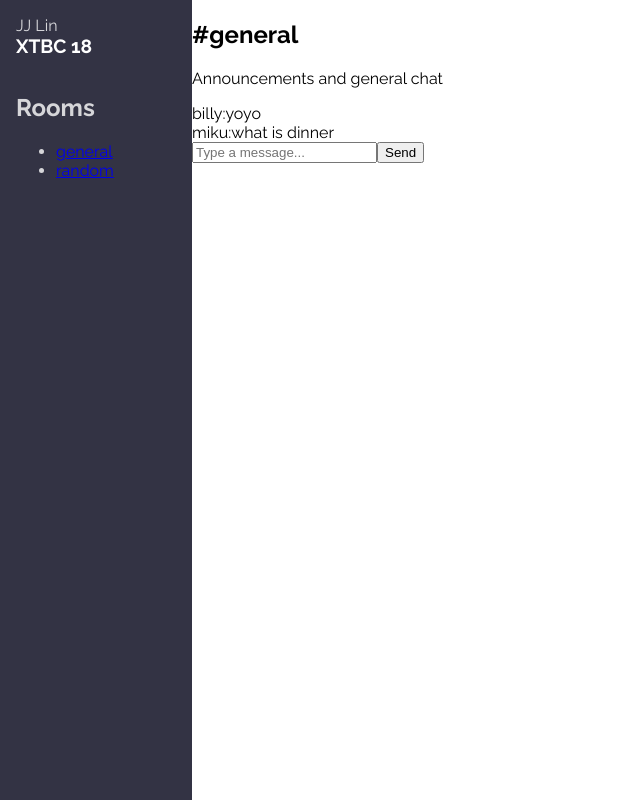
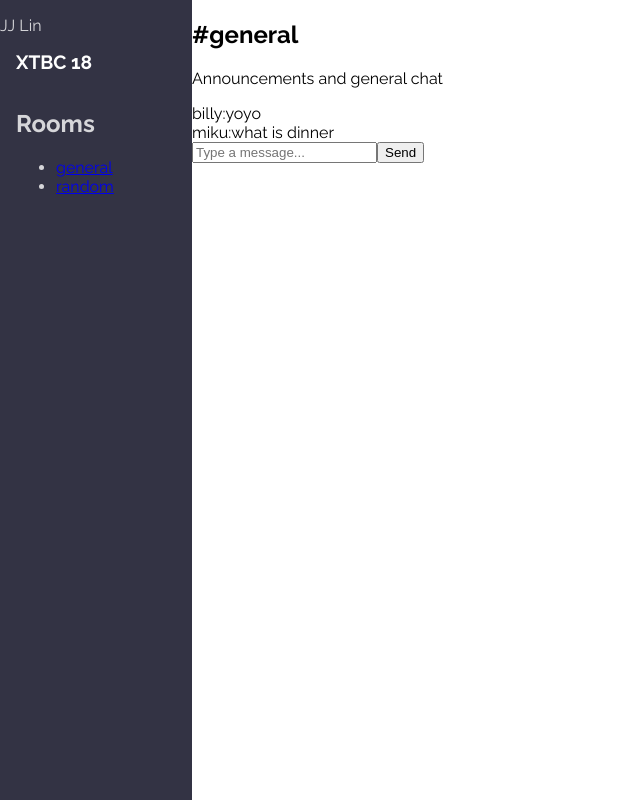
Before and after one commit to fangbilly/ChattingRoom, a React (Create React App) app: page / in a window 1280 px wide. Shown: the whole page, without its empty margins (0-640 px from the left). Built offline with nearby package versions, Linux system fonts and the light colour scheme; the HTML template or start-up script is replaced by a standard one.

Commit message:
style userinfo

```diff
--- a/src/Sidebar.js
+++ b/src/Sidebar.js
@@ -1,4 +1,5 @@
 import React from 'react'
+import UserInfo from './UserInfo';
 
 
 
@@ -9,20 +10,12 @@ const Sidebar =(props)=> {
       className="Sidebar"
       style={styles.sidebar}
       >
-      <div
-        className="UserInfo"
-        style={styles.children}
-        >
-        <div className="Avatar"></div>
-        <div className="user">
-          {props.user.userName}
-        </div>
-        <a href="#">
-          <i className="fas fa-sign-out-alt"></i>
-        </a>
-      </div>
+      <UserInfo user={props.user} style={styles.children}/>
       <h1
-        style={{...styles.children,...styles.h1}}
+        style={{
+          ...styles.children,
+          ...styles.h1
+        }}
         >
         XTBC 18
         </h1>
--- /dev/null
+++ b/src/UserInfo.js
@@ -0,0 +1,48 @@
+import React from 'react'
+
+
+
+const UserInfo = (props) =>{
+    return (
+        <div
+            className="UserInfo"
+            style={styles.UserInfo}
+            >
+            <div className="Avatar" style={styles.Avatar} ></div>
+            <div className="user" style={styles.user} >
+                {props.user.userName}
+            </div>
+            <a href="#">
+            <i className="fas fa-sign-out-alt" style={styles.a} ></i>
+            </a>
+      </div>
+      )
+}
+
+const styles={
+    UserInfo:{
+        marginBottom: '1rem',
+        display: 'flex',
+        alignItems: 'center',
+    },
+
+    Avatar:{
+        marginTight: '0.5rem',
+    },
+
+    user:{
+        flex: 1,
+    },
+
+    a:{
+        border: 0,
+        padding: 0,
+        backgroundColor:' transparent',
+        color: 'rgba(255, 255, 255, 0.6)',
+        fontSize: '1.2rem',
+        transition: 'color 0.25s ease-out',
+    }
+
+}
+
+export default UserInfo
```
